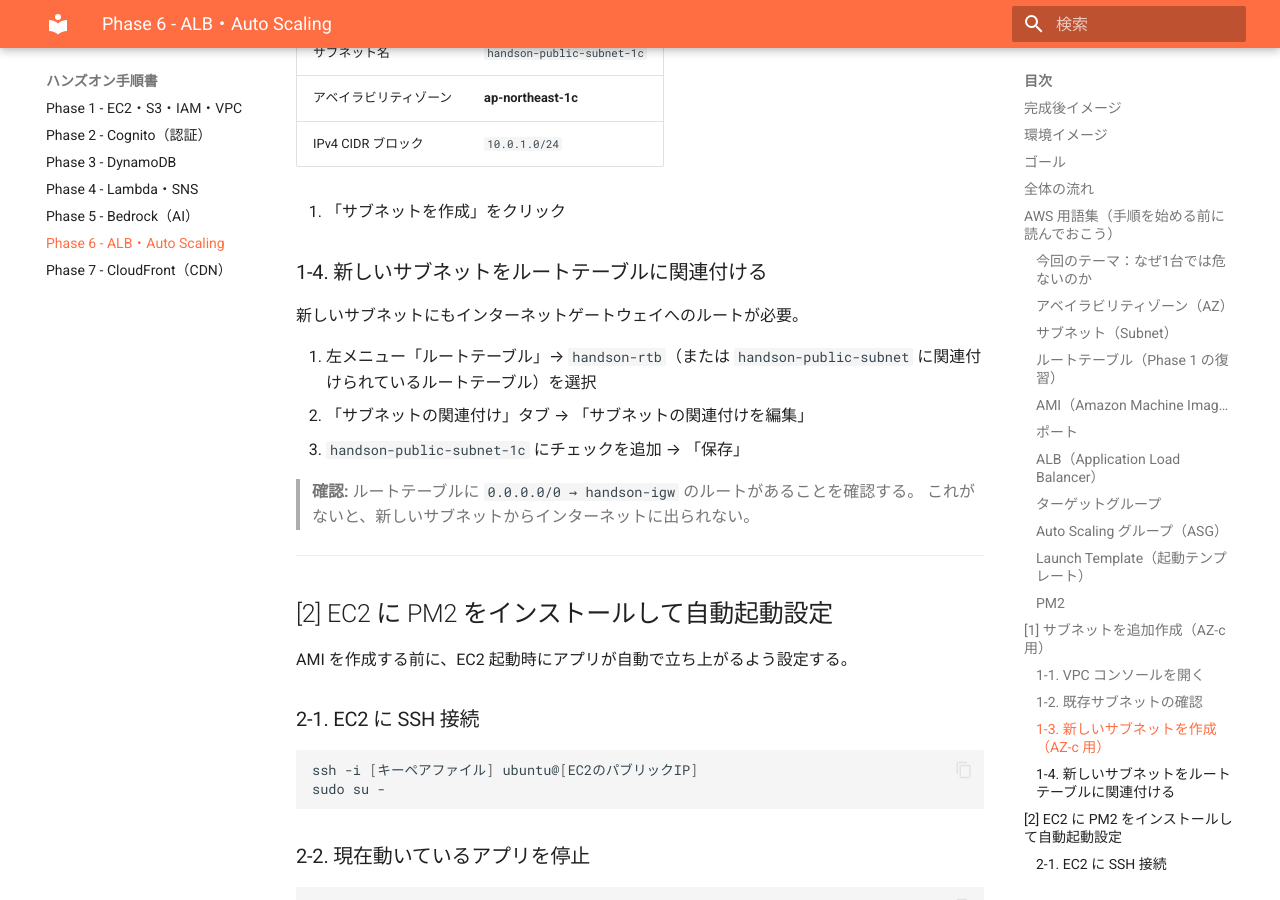
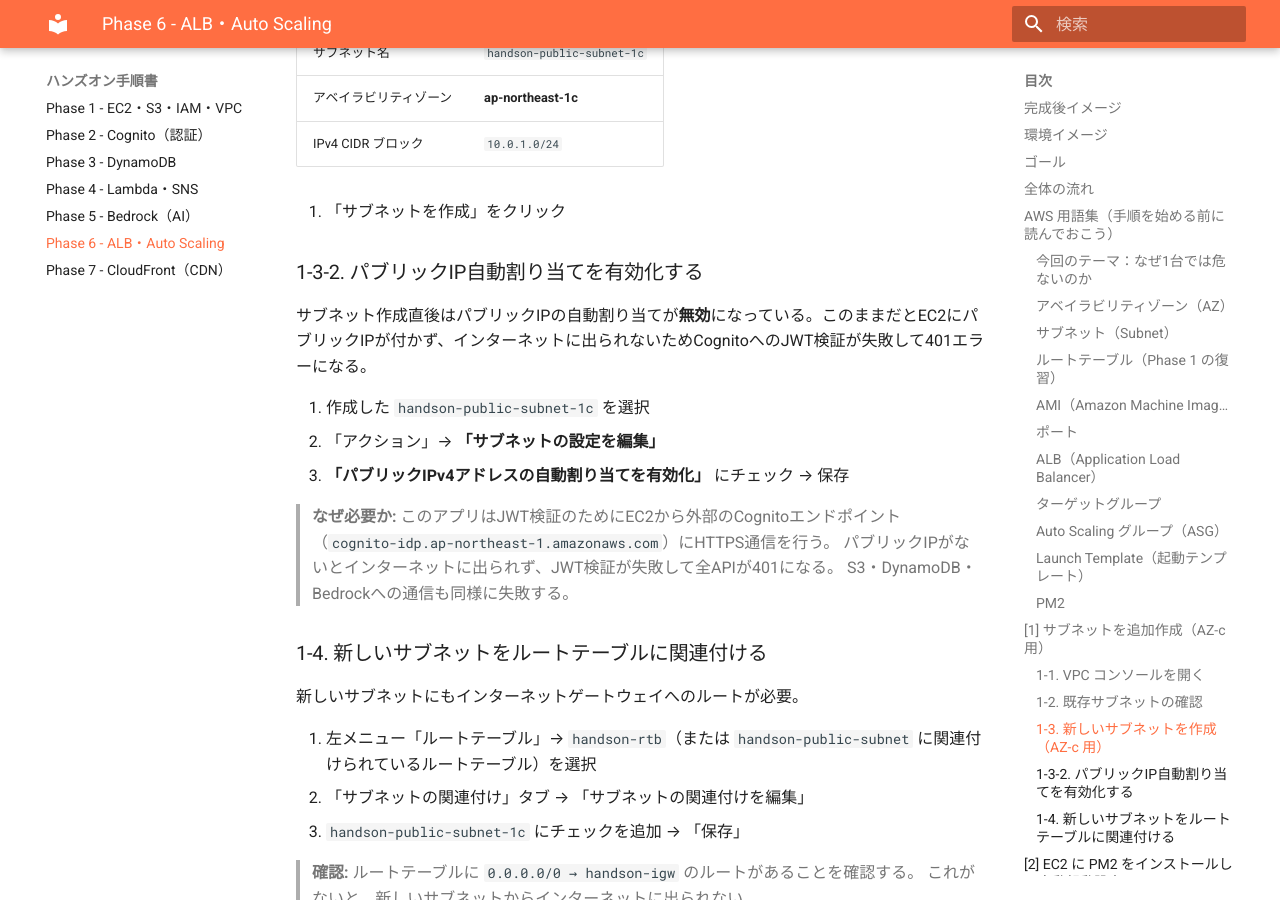
Before and after one commit to ohtsuka-shota-se/samurai-repo, an MkDocs documentation site: the page built from docs/06_ALB_AutoScaling_ハンズオン手順.md, in a window 1280 px wide and 900 px high, scrolled down 6699 px. Built offline with MkDocs 1.6.1 and Material for MkDocs 9.7.7, drawn with Linux system fonts in a browser that asks for light colours.

Commit message:
phase06-fix-handson-md

```diff
--- a/docs/06_ALB_AutoScaling_ハンズオン手順.md
+++ b/docs/06_ALB_AutoScaling_ハンズオン手順.md
@@ -314,6 +314,19 @@
 | IPv4 CIDR ブロック | `10.0.1.0/24` |
 
 3. 「サブネットを作成」をクリック
+
+### 1-3-2. パブリックIP自動割り当てを有効化する
+
+サブネット作成直後はパブリックIPの自動割り当てが**無効**になっている。このままだとEC2にパブリックIPが付かず、インターネットに出られないためCognitoへのJWT検証が失敗して401エラーになる。
+
+1. 作成した `handson-public-subnet-1c` を選択
+2. 「アクション」→ **「サブネットの設定を編集」**
+3. **「パブリックIPv4アドレスの自動割り当てを有効化」** にチェック → 保存
+
+> **なぜ必要か:**
+> このアプリはJWT検証のためにEC2から外部のCognitoエンドポイント（`cognito-idp.ap-northeast-1.amazonaws.com`）にHTTPS通信を行う。
+> パブリックIPがないとインターネットに出られず、JWT検証が失敗して全APIが401になる。
+> S3・DynamoDB・Bedrockへの通信も同様に失敗する。
 
 ### 1-4. 新しいサブネットをルートテーブルに関連付ける
 
```
